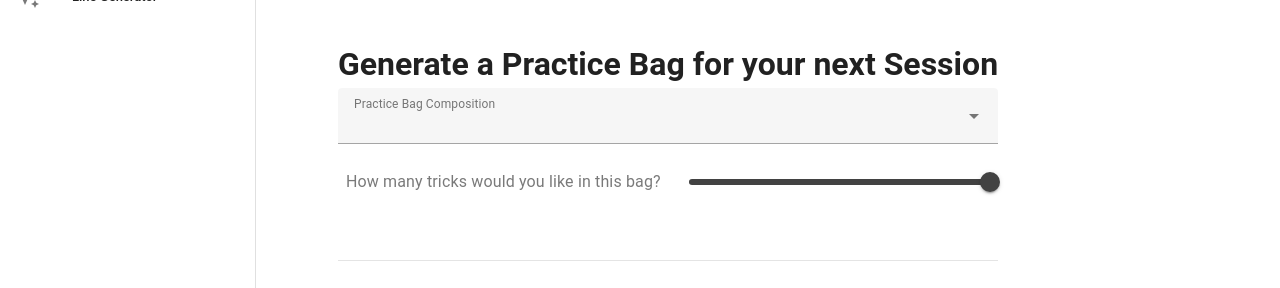
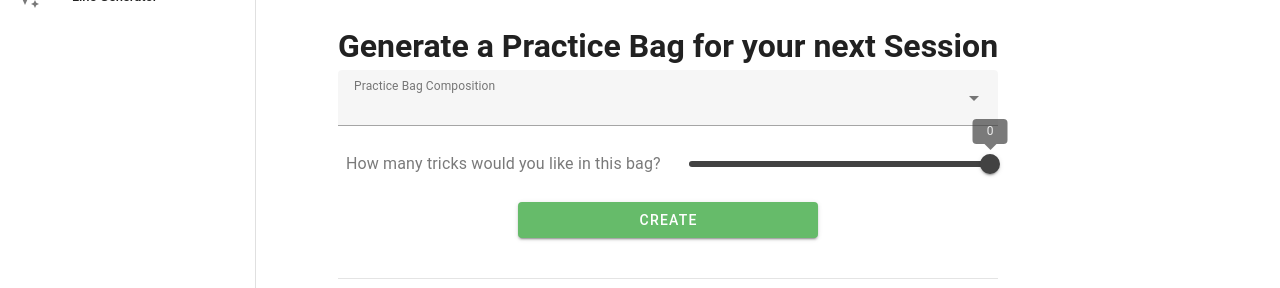
Before and after one commit to KobyMcGuire/SkateApp, a Vue app in the folder webpage/vue/: page /practiceBag in a window 1280 px wide. Shown: the part 228-516 px from the top of the page. Built offline with nearby package versions, Linux system fonts and the light colour scheme; no server answers.

Commit message:
Work on generating practice bag

```diff
--- a/webpage/vue/src/views/PracticeBagView.vue
+++ b/webpage/vue/src/views/PracticeBagView.vue
@@ -3,11 +3,16 @@
         <h1>Generate a Practice Bag for your next Session</h1>
 
         <!-- TODO: FILL OUT RULES??? -->
+        <v-form @submit.prevent ref="form">
+            <v-select v-model="newBagMix" :items="mixChoices" :rules="practiceBagMixRules"
+                label="Practice Bag Composition"></v-select>
 
-        <v-select v-model="newBagMix" :items="mixChoices" :rules="stanceNameRules" label="Practice Bag Composition"></v-select>
+            <v-slider min="1" :max="newBagMaxLength" label="How many tricks would you like in this bag?" :step="1" thumb-label="always"></v-slider>
 
-        <v-slider min="1" :max="newBagMaxLength" label="How many tricks would you like in this bag?"  :step="1"
-            thumb-label="true"></v-slider>
+            <v-sheet class="d-flex justify-center">
+                <v-btn type="submit" class="bg-green-lighten-1" width="300" text="Create" @click="validateForm()"></v-btn>
+            </v-sheet>
+        </v-form>
 
         <v-divider class="my-10"></v-divider>
 
@@ -39,7 +44,15 @@ export default {
                 "In-Progress Tricks",
                 "A mix of In-Bag and In-Progress Tricks"
             ],
-            newBagMix: ""
+            newBagMix: "",
+
+            practiceBagMixRules: [
+                (value) => {
+                    if (value?.length > 0) return true;
+
+                    return "Stance must not be left empty";
+                },
+            ],
         }
     },
 
@@ -99,11 +112,27 @@ export default {
             console.log(`There was an error ${verb}, the error was: ${error}`);
         },
 
-
         // Store methods
         addPraticeBagsToStore(practiceBags) {
             this.$store.state.practiceBags = practiceBags;
+        },
+
+        generatePracticeBag() {
+            console.log("Here");
+        },
+
+
+        // Form Validation Method
+        async validateForm() {
+            const { valid } = await this.$refs.form.validate()
+
+            if (valid) {
+                this.generatePracticeBag();
             }
+            else {
+                alert("Form is invalid");
+            }
+        },
     }
 
 }
```
Lines whose indentation alone changed are shown as unchanged.
